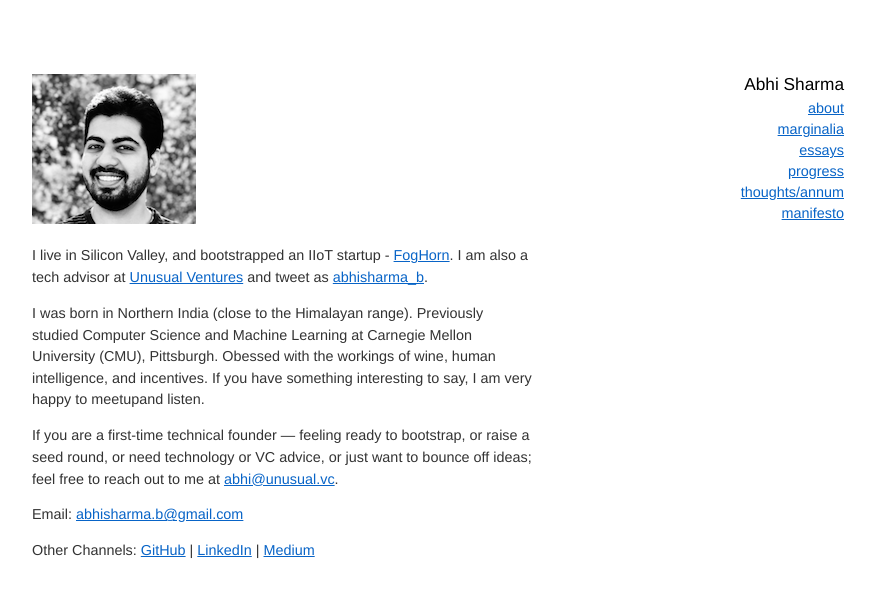
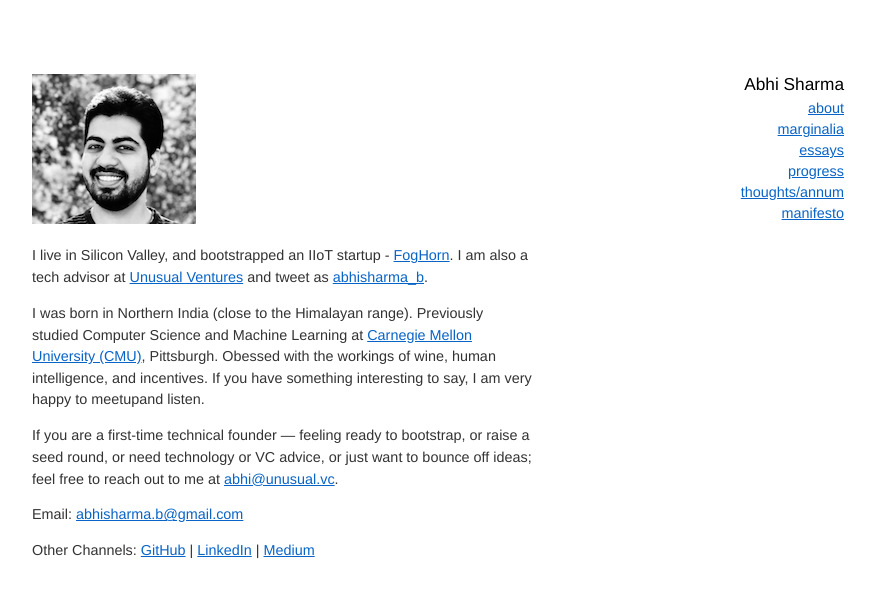
Before and after one commit to abhisharmab/abhisharmab.github.io, a Jekyll site: the page built from about/index.md, in a window 1280 px wide. Shown: the top 597 px of the page, without its empty margins (192-1067 px from the left). Built offline with Jekyll 4.4.1, drawn with Linux system fonts in a browser that asks for light colours; some of the changed lines change nothing that is shown.

Commit message:
cmu hyperlink

```diff
--- a/about/index.md
+++ b/about/index.md
@@ -7,7 +7,7 @@
 
 I live in Silicon Valley, and bootstrapped an IIoT startup - [FogHorn](https://www.foghorn.io/). I am also a tech advisor at [Unusual Ventures](https://unusual.vc/abhi-sharma) and tweet as [abhisharma_b](https://twitter.com/abhisharma_b).
 
-I was born in Northern India (close to the Himalayan range). Previously studied Computer Science and Machine Learning at Carnegie Mellon University (CMU), Pittsburgh. Obessed with the workings of wine, human intelligence, and incentives. If you have something interesting to say, I am very happy to meetupand listen.
+I was born in Northern India (close to the Himalayan range). Previously studied Computer Science and Machine Learning at [Carnegie Mellon University (CMU)](https://www.cmu.edu/), Pittsburgh. Obessed with the workings of wine, human intelligence, and incentives. If you have something interesting to say, I am very happy to meetupand listen.
 
 If you are a first-time technical founder — feeling ready to bootstrap, or raise a seed round, or need technology or VC advice, or just want to bounce off ideas; feel free to reach out to me at [abhi@unusual.vc](mailto:abhi@unusual.vc).
 
```
